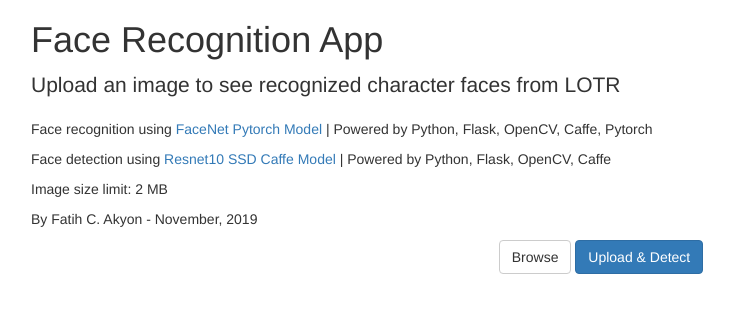
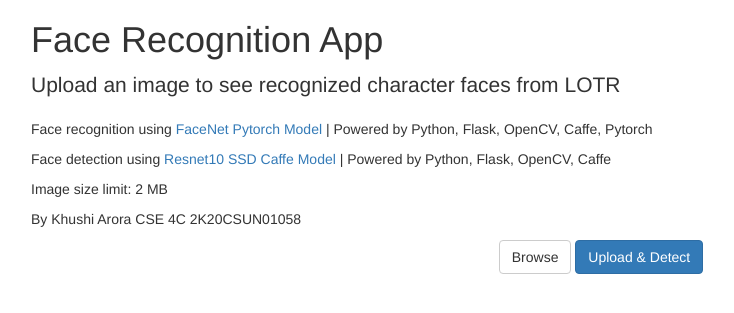
Before and after one commit to Khushii-Arora/python_project, a Flask app: page / in a window 1280 px wide. Shown: the top 313 px of the page, without its empty margins (39-773 px from the left). Run offline with Flask 2, Linux system fonts and the light colour scheme; some libraries are stand-ins or nearby versions.

Commit message:
ython project

```diff
--- a/face-recognition-app-tutorial/templates/index.html
+++ b/face-recognition-app-tutorial/templates/index.html
@@ -15,7 +15,7 @@
         <p> Face recognition using <a href="https://www.cv-foundation.org/openaccess/content_cvpr_2015/app/1A_089.pdf" target="blank"> FaceNet Pytorch Model </a> | Powered by Python, Flask, OpenCV, Caffe, Pytorch </p>
         <p> Face detection using <a href="https://arxiv.org/pdf/1512.02325.pdf" target="blank"> Resnet10 SSD Caffe Model </a> | Powered by Python, Flask, OpenCV, Caffe </p>
         <p> Image size limit: 2 MB </p>
-        <p> By Fatih C. Akyon - November, 2019 </p>
+        <p> By Khushi Arora     CSE 4C      2K20CSUN01058 </p>
     </div>
 </div>
 
```
Also changed, not shown: face-recognition-app-tutorial/README.md.
